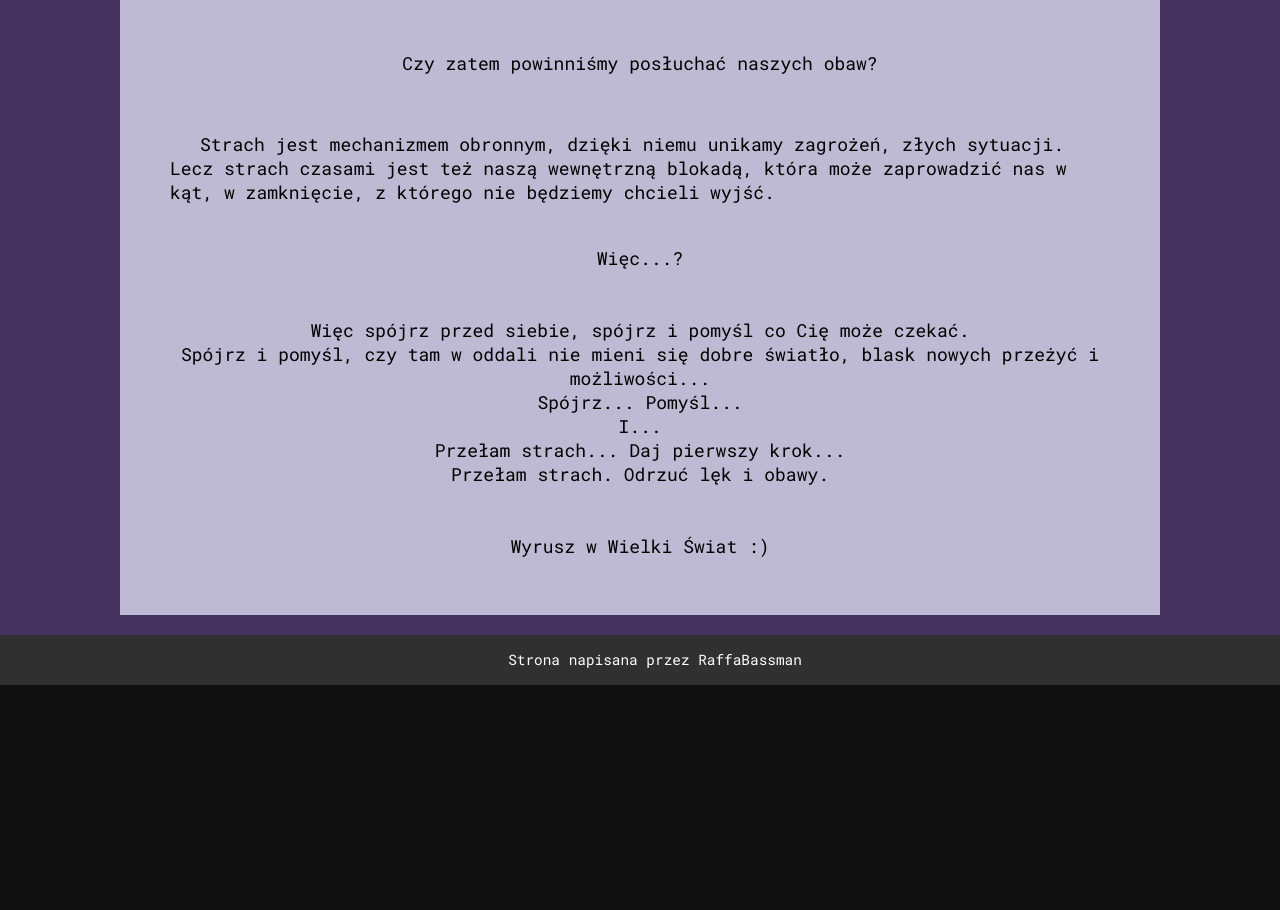
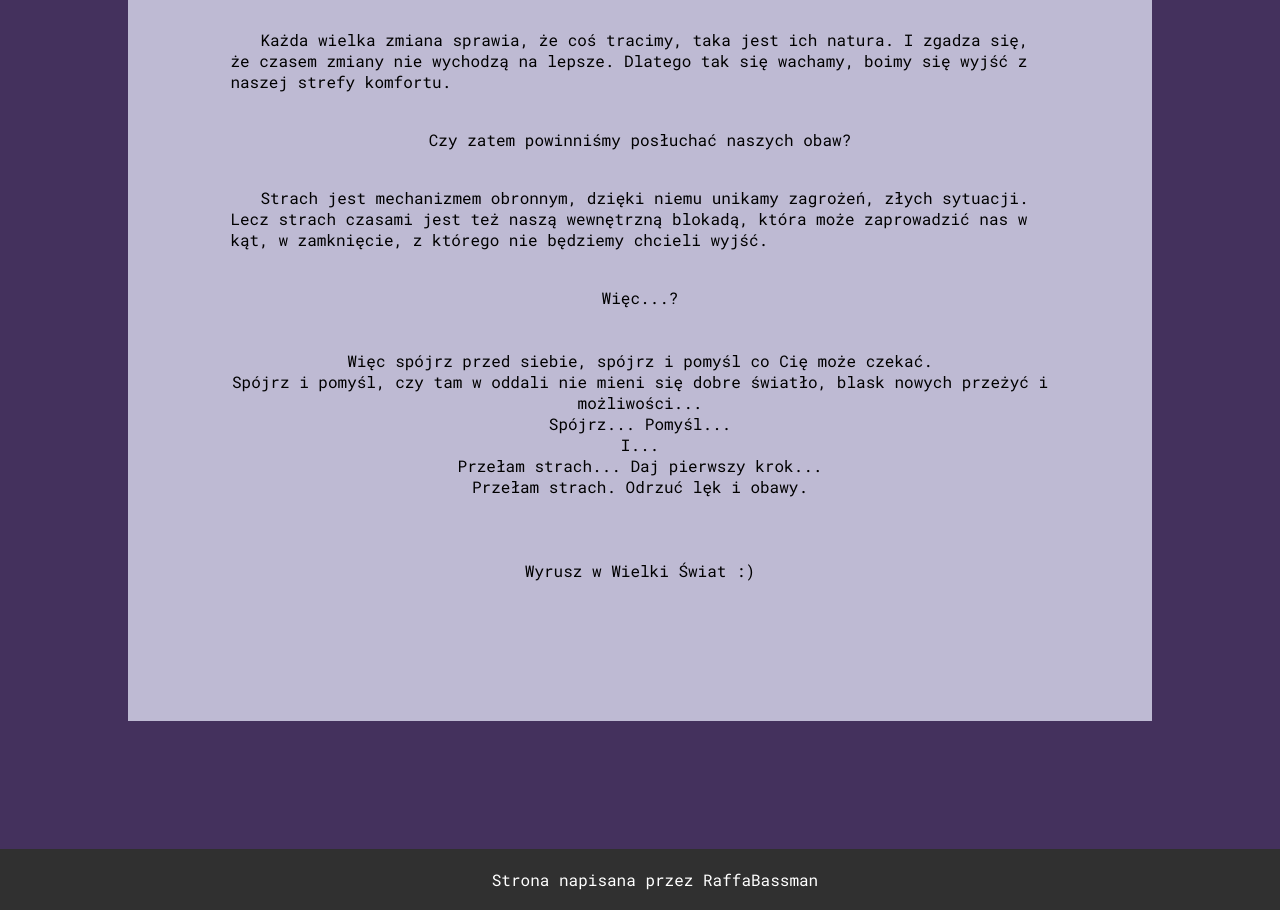
Before and after one commit to RaffaBassman/wyrusz-w-wielki-swiat, a plain HTML site: page index.html in a window 1280 px wide. Shown: the part 1380-2290 px from the top of the page. Before the commit the page ends 2065 px from the top, so only its background shows below. Drawn offline with Linux system fonts and the light colour scheme.

Commit message:
Add files via upload

```diff
--- a/costam2.css
+++ b/costam2.css
@@ -1,19 +1,15 @@
 body {
 	margin: 0;
-	padding: 0;
 	font-family: 'Roboto Mono', monospace;
-	font-size: 18px;
 	background-color: #101010;
 }
 
 .okladka {
-	margin: 0;
-	padding: 0;
 	background-image: url(okladkaS.jpg);
 	background-repeat: no-repeat;
 	background-size: cover;
 	background-position: center;
-	height: 95vh;
+	height: 100vh;
 	animation: wejscie 5s;
 }
 
@@ -24,7 +20,7 @@ body {
 
 #powitanie {
 	margin: 0;
-	padding: 80px 0 0 0;
+	padding-top: 10%;
 	text-align: center;
 	color: white;
 	text-shadow: 2px 2px 2px black, 2px 2px 10px black;
@@ -33,21 +29,20 @@ body {
 	letter-spacing: 5px;
 }
 
-main {
+.main {
 	margin: 0;
-	padding: 20px;
+	padding: 10% 10%;
 	background-color: #44315D;
 }
 
 .artykul {
-	margin: 0px 100px;
-	padding: 15px 50px;
+	margin: 0;
+	padding: 10% 10%;
 	background-color: rgba(220, 220, 240, 0.8);
 	text-align: left;
 }
 
 .artykul .srodkuj {
-	margin: 15px auto;
 	text-align: center;
 }
 
@@ -55,15 +50,13 @@ p {
 	text-indent: 30px;
 }
 
-footer {
+.footer {
+	padding: 20px;
 	background-color: #303030;
-	height: 50px;
 }
 
-footer p {
+.footer p {
+	margin: 0;
 	color: white;
 	text-align: center;
-	margin: 0;
-	padding: 15px;
-	font-size: 0.8em;
 }
--- a/index.html
+++ b/index.html
@@ -3,13 +3,14 @@
 <head>
 	<link href="https://fonts.googleapis.com/css2?family=Roboto+Mono:wght@100;300;400;700&display=swap" rel="stylesheet">
 	<link rel="stylesheet" type="text/css" href="costam2.css">
+	<meta name="viewport" content="width=device-width, initial-scale=1">
 	<title>Cos tam</title>
 </head>
 <body>
 		<div class="okladka">
 			<h1 id="powitanie">Nie bój się wyruszyć w wielki świat...</h1>
 		</div>
-	<main>
+		<div class="main">
 		<div class="artykul">
 			<br>
 				<div class="srodkuj">
@@ -72,15 +73,16 @@
 					<br>
 					<br>
 					<br>
+					<br>
 					Wyrusz w Wielki Świat :)
 					<br>
 					<br>
 				</div>
 			</p>
 		</div>
-	</main>
-	<footer>
-		<p>Strona napisana przez RaffaBassman</p>
-	</footer>
+		</div>
+		<div class="footer">
+			<p>Strona napisana przez RaffaBassman</p>
+		</div>
 </body>
 </html>
```
